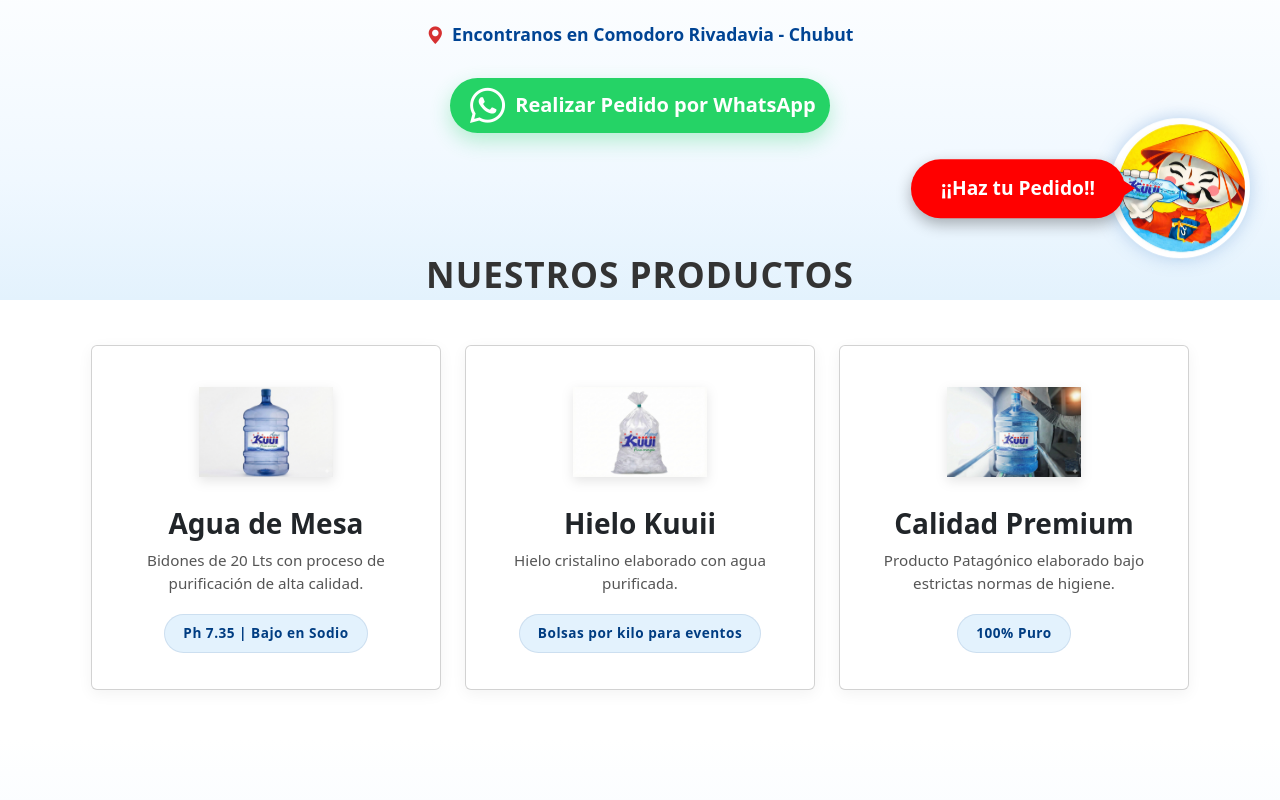
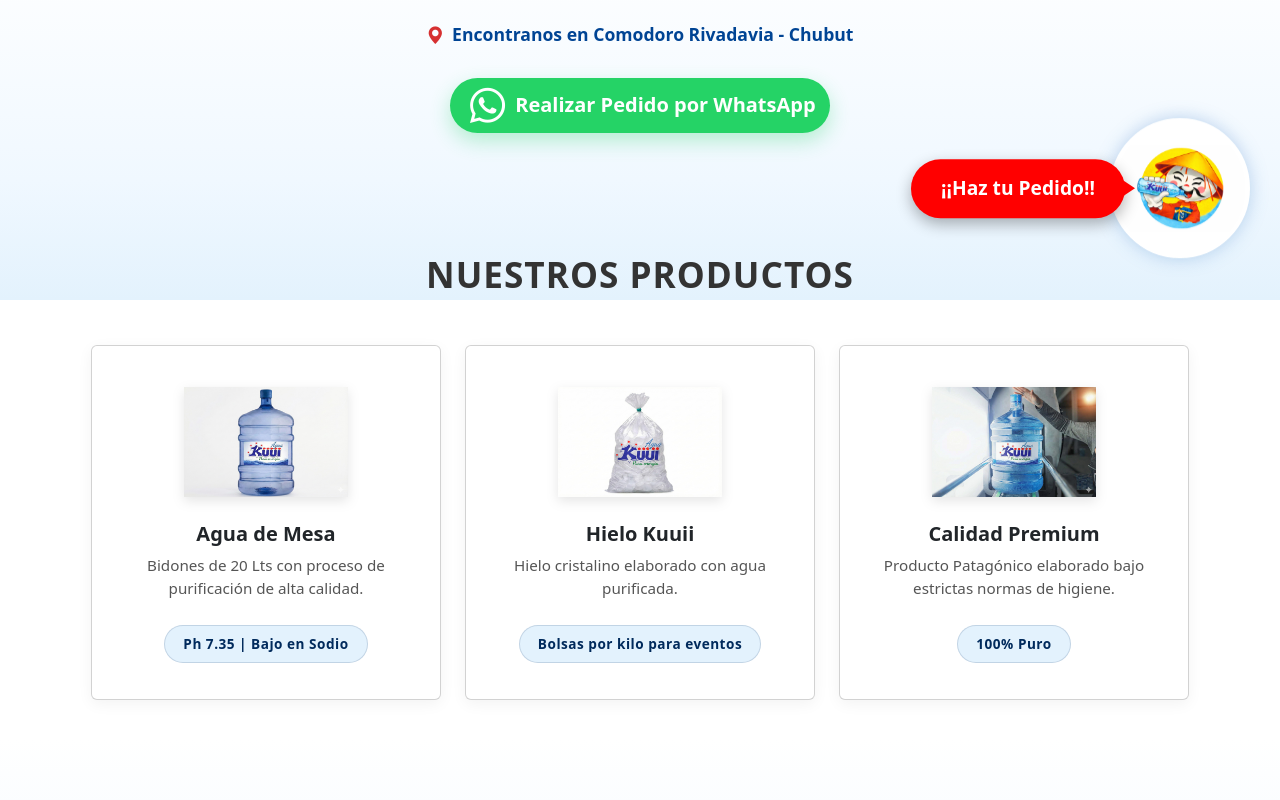
Before and after one commit to Taboada-Ignacio/first-web-site-proyect-Kuuii, a React (Vite) app: page / in a window 1280 px wide. Shown: the part 500-1300 px from the top of the page. Built offline with nearby package versions, Linux system fonts and the light colour scheme.

Commit message:
mejora de codigo en Best Practices

```diff
--- a/src/App.css
+++ b/src/App.css
@@ -121,3 +121,9 @@
   flex-direction: column;
   align-items: center; /* Mantiene el centrado interno de los elementos */
 }
+
+img {
+    max-width: 100%;
+    height: auto !important; /* <--- Agregamos !important */
+    display: block; /* Elimina espacios extraños abajo de las fotos */
+}
--- a/src/sections/Location.jsx
+++ b/src/sections/Location.jsx
@@ -53,9 +53,11 @@
                 height="450"
                 className="google-map-iframe"
                 allowFullScreen=""
+                // AGREGA ESTAS DOS LÍNEAS:
                 loading="lazy"
                 referrerPolicy="no-referrer-when-downgrade"
-                title={`Ubicación de ${COMPANY_DATA.name}`}
+
+                title="Ubicación Kuuii" // (Esto también ayuda a accesibilidad)
               ></iframe>
             </div>
           </Col>
--- a/src/sections/Services.css
+++ b/src/sections/Services.css
@@ -1,4 +1,4 @@
-/* Services.css - COMPLETO (Sin rotación de imagen) */
+/* Services.css - COMPLETO Y CORREGIDO */
 
 .services-section {
     padding: 80px 0;
@@ -17,14 +17,16 @@
 
 /* --- TARJETAS --- */
 .service-card {
-    background: rgba(255, 255, 255, 0.95); /* Un poco más blanco para más limpieza */
+    background: rgba(255, 255, 255, 0.95);
     border: 1px solid rgba(0, 86, 179, 0.1);
     border-radius: 20px;
     transition: all 0.3s ease;
     max-width: 350px;
     box-shadow: 0 4px 15px rgba(0, 0, 0, 0.05);
-    padding: 20px 10px;
+    padding: 20px 15px; /* Un poco más de padding lateral */
     height: 100%;
+    display: flex;
+    flex-direction: column; /* Asegura que los elementos se apilen bien */
 }
 
 .service-card:hover {
@@ -33,27 +35,31 @@
     border-color: rgba(0, 86, 179, 0.3);
 }
 
-/* --- IMÁGENES DE PRODUCTOS --- */
+/* --- CORRECCIÓN DE IMÁGENES (Anti-Solapamiento) --- */
 .service-icon-container {
-    margin-bottom: 25px;
-    height: 100px;
+    margin-bottom: 20px;
+
+    /* Usamos min-height en vez de height fijo para evitar que se monten */
+    min-height: 120px;
+
     display: flex;
     align-items: center;
     justify-content: center;
+    width: 100%;
 }
 
 .service-img {
-    height: 90px;
-    width: auto;
+    /* Límites para que la imagen no se descontrole */
+    max-height: 110px;
+    max-width: 100%;
+
     object-fit: contain;
     transition: transform 0.3s ease;
-    /* Sombra suave para que la imagen se despegue de la tarjeta */
     filter: drop-shadow(0 4px 6px rgba(0,0,0,0.1));
 }
 
-/* CORRECCIÓN AQUÍ: Solo escala, NO rota */
 .service-card:hover .service-img {
-    transform: scale(1.08);
+    transform: scale(1.08); /* Solo zoom, sin rotación */
 }
 
 /* --- TEXTOS --- */
@@ -61,25 +67,31 @@
     color: #213547;
     margin-bottom: 15px;
     font-weight: 700;
+    font-size: 1.25rem;
 }
 
 .card-text {
-    color: #555; /* Un gris un poco más oscuro para mejor lectura */
+    color: #555;
     font-size: 0.95rem;
-    margin-bottom: 20px;
+    margin-bottom: 25px;
+    flex-grow: 1; /* Esto hace que el texto ocupe espacio y empuje el botón abajo */
 }
 
-/* --- ETIQUETA (BADGE) CON BUEN CONTRASTE --- */
+/* --- ETIQUETA (BADGE) CON ALTO CONTRASTE --- */
 .badge-detalle {
     background-color: #e3f2fd;
-    color: #003d82; /* Azul oscuro aprobado por Google */
+
+    /* COLOR OSCURO PARA PASAR LIGHTHOUSE (Accesibilidad 100) */
+    color: #002a5c;
+
     padding: 8px 18px;
     border-radius: 50px;
     font-size: 0.85rem;
     font-weight: 700;
-    margin-top: auto;
+    align-self: center; /* Centra la etiqueta en la tarjeta */
+    margin-top: auto;   /* La empuja al final de la tarjeta */
     letter-spacing: 0.5px;
-    border: 1px solid rgba(0, 61, 130, 0.1);
+    border: 1px solid rgba(0, 42, 92, 0.15);
 }
 
 .services-row {
```
